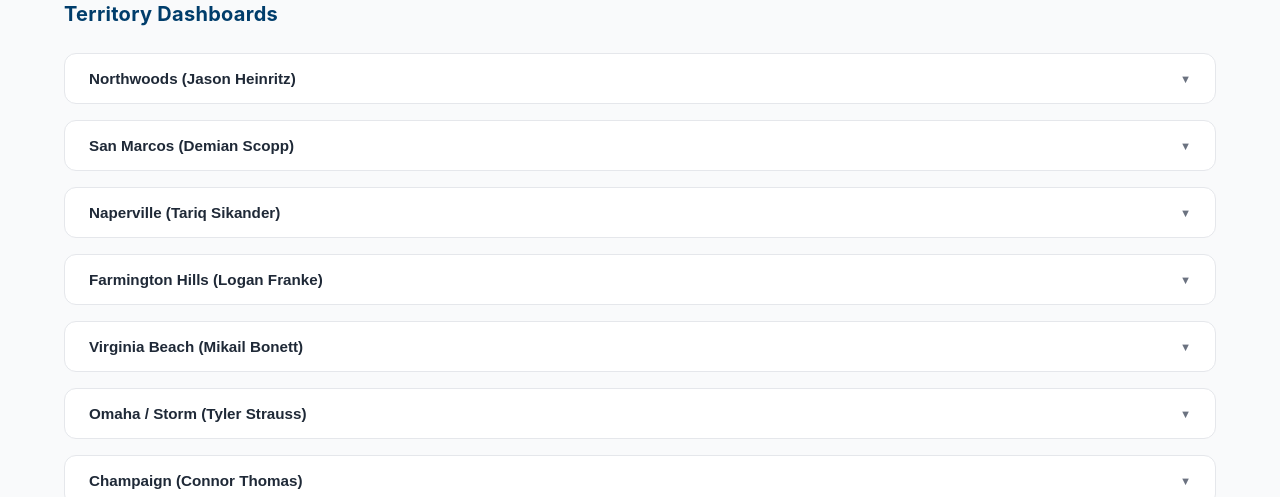
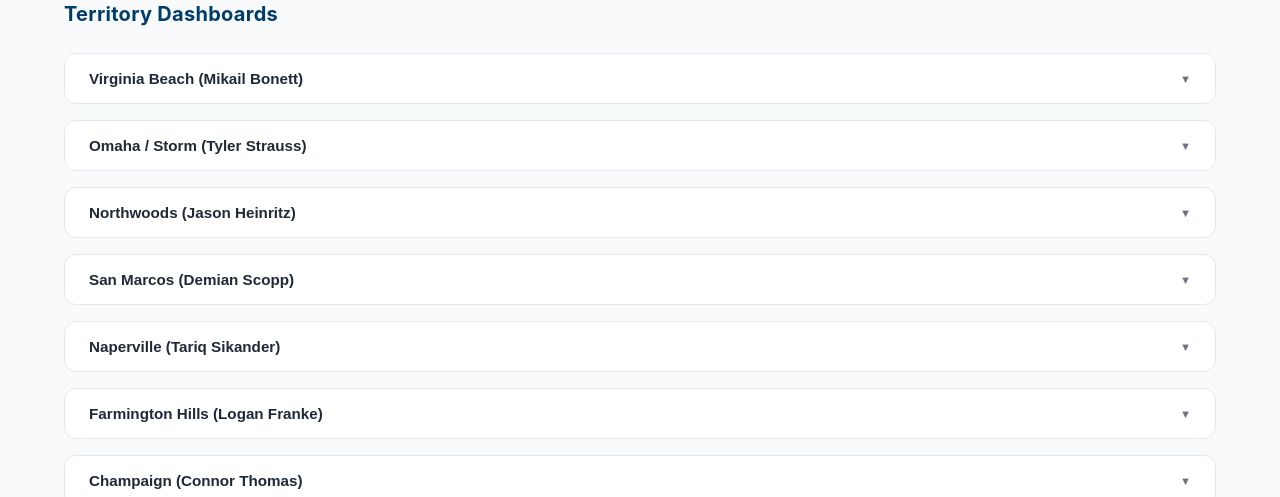
Before and after one commit to vmcdigital/vmc-meta-diy-dashboard, a Next.js app: page /ad-results in a window 1280 px wide. Shown: the part 1000-1497 px from the top of the page. Built offline with nearby package versions, Linux system fonts and the light colour scheme.

Commit message:
Move Virginia Beach and Omaha / Storm dashboards to top of territory list

```diff
--- a/data/dashboards.ts
+++ b/data/dashboards.ts
@@ -21,6 +21,24 @@ export const NATIONAL_DASHBOARD: Dashboard = {
 //   dashboards: [{ name: 'Northeast Region', embedUrl: 'https://app.databox.com/datawall/xxxxxxxx' }],
 // },
 export const TERRITORY_DASHBOARDS: TerritoryGroup[] = [
+  {
+    territory: 'Virginia Beach (Mikail Bonett)',
+    dashboards: [
+      {
+        name: 'Virginia Beach (Mikail Bonett)',
+        embedUrl: 'https://app.databox.com/datawall/57f1a812ad5d0001549d8a2f50b551b44d2fb146a9996f2?i',
+      },
+      ],
+  },
+  {
+    territory: 'Omaha / Storm (Tyler Strauss)',
+    dashboards: [
+      {
+        name: 'Omaha / Storm (Tyler Strauss)',
+        embedUrl: 'https://app.databox.com/datawall/5473d1c74bccb1ef84ff52ad2fd95acb1d327046ab2ce60?i',
+      },
+    ],
+  },
   {
     territory: 'Northwoods (Jason Heinritz)',
     dashboards: [
@@ -58,24 +76,6 @@ export const TERRITORY_DASHBOARDS: TerritoryGroup[] = [
       ],
   },
   {
-    territory: 'Virginia Beach (Mikail Bonett)',
-    dashboards: [
-      {
-        name: 'Virginia Beach (Mikail Bonett)',
-        embedUrl: 'https://app.databox.com/datawall/57f1a812ad5d0001549d8a2f50b551b44d2fb146a9996f2?i',
-      },
-      ],
-  },
-  {
-    territory: 'Omaha / Storm (Tyler Strauss)',
-    dashboards: [
-      {
-        name: 'Omaha / Storm (Tyler Strauss)',
-        embedUrl: 'https://app.databox.com/datawall/5473d1c74bccb1ef84ff52ad2fd95acb1d327046ab2ce60?i',
-      },
-    ],
-  },
-  {
     territory: 'Champaign (Connor Thomas)',
     dashboards: [
       {
```
